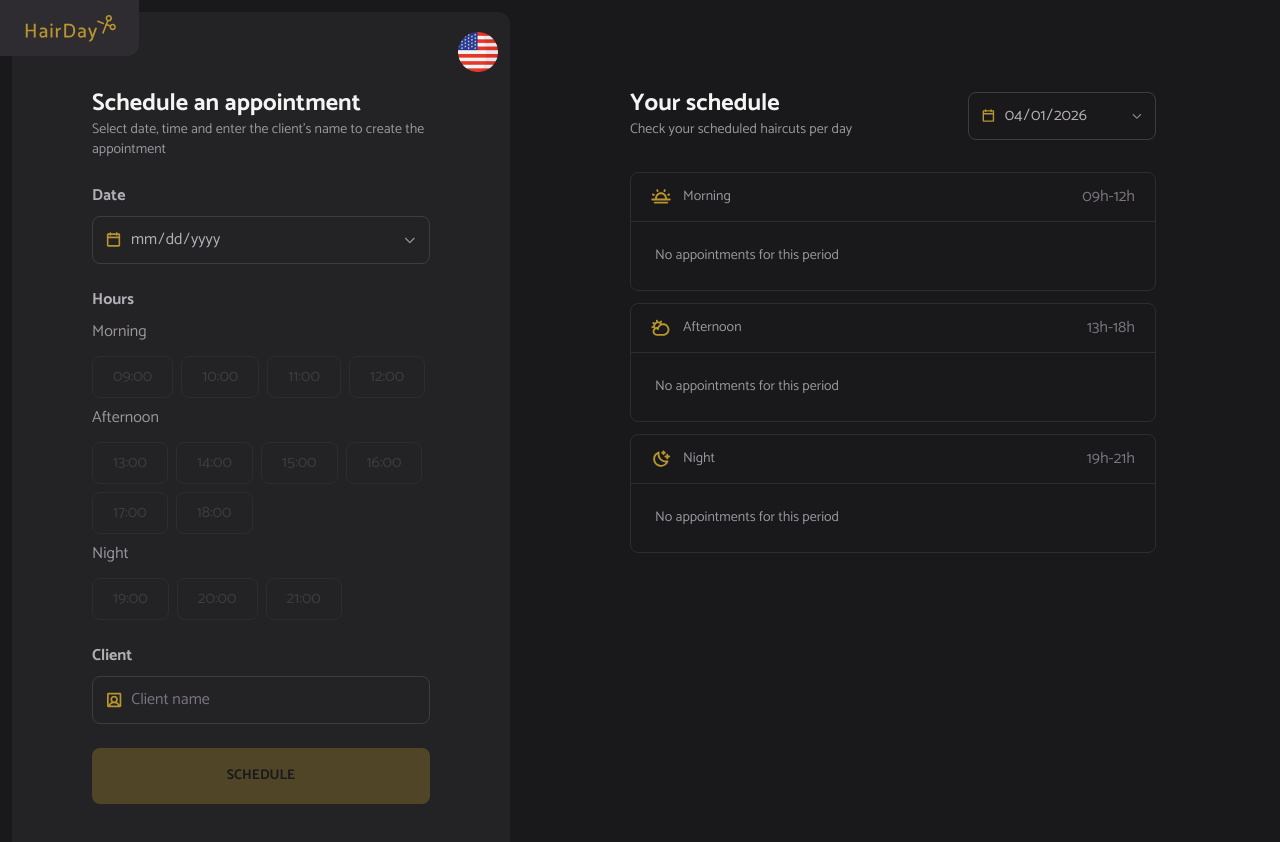
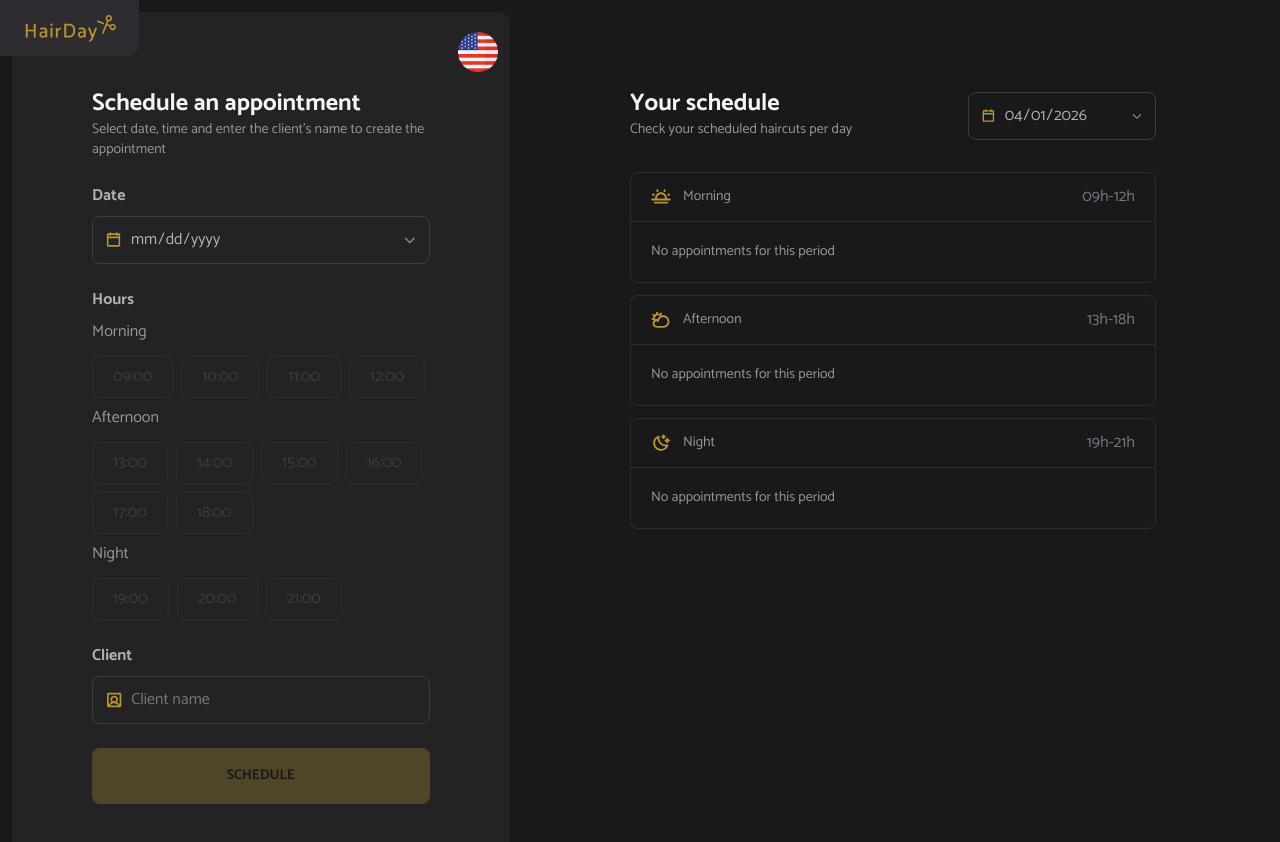
Before and after one commit to jeffersonsil813/HairDay, a React (Vite) app: page / in a window 1280 px wide. Shown: the top 842 px of the page. Built offline with nearby package versions, Linux system fonts and the light colour scheme.

Commit message:
Refactor SchedulesList component to improve layout and enhance schedule display

```diff
--- a/src/core-components/schedules/schedulesList.tsx
+++ b/src/core-components/schedules/schedulesList.tsx
@@ -2,14 +2,14 @@ import { useTranslation } from "react-i18next";
 import AfternoonIcon from "../../assets/icons/CloudSun.svg?react";
 import NightIcon from "../../assets/icons/MoonStars.svg?react";
 import MorningIcon from "../../assets/icons/SunHorizon.svg?react";
+import TrashIcon from "../../assets/icons/Trash.svg?react";
+import ButtonIcon from "../../components/button-icon";
 import Icon from "../../components/icon";
 import Text from "../../components/text";
+import { useSchedule } from "../../hooks/useSchedule";
 import { useSchedules } from "../../hooks/useSchedules";
 import type { Schedule } from "../../models/schedule";
 import { getHourFromDateTime } from "../../utils/date";
-import ButtonIcon from "../../components/button-icon";
-import TrashIcon from "../../assets/icons/Trash.svg?react";
-import { useSchedule } from "../../hooks/useSchedule";
 
 interface SchedulesPerPeriod {
   periodIcon: React.FC<React.ComponentProps<"svg">>;
@@ -64,9 +64,11 @@ const SchedulesList = ({ scheduleDate }: SchedulesListProps) => {
                 {period}
               </Text>
             </div>
+
+            <div className="flex flex-col gap-0.5 p-5">
               {schedulesData.length > 0 ? (
                 schedulesData.map(({ id: scheduleId, dateTime, client }) => (
-                <div key={scheduleId} className="flex p-6 gap-5">
+                  <div key={scheduleId} className="flex py-1 gap-5">
                     <Text variant="body-md-bold" className="text-gray-200!">
                       {getHourFromDateTime(dateTime)}
                     </Text>
@@ -81,12 +83,11 @@ const SchedulesList = ({ scheduleDate }: SchedulesListProps) => {
                   </div>
                 ))
               ) : (
-              <div className="flex p-6 gap-5">
                 <Text className="text-gray-300!">
                   {t("schedule.empty_state")}
                 </Text>
+              )}
             </div>
-            )}
           </div>
         ),
       )}
```
Lines whose indentation alone changed are shown as unchanged.
